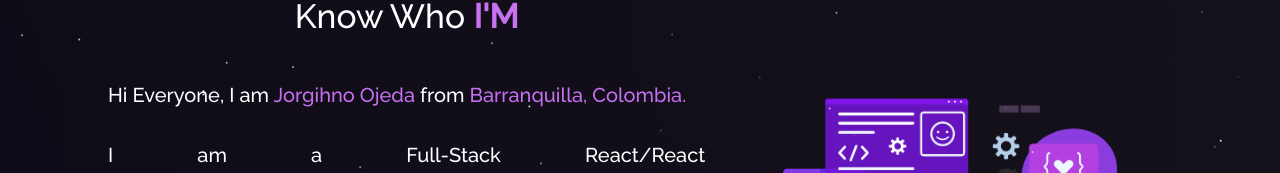
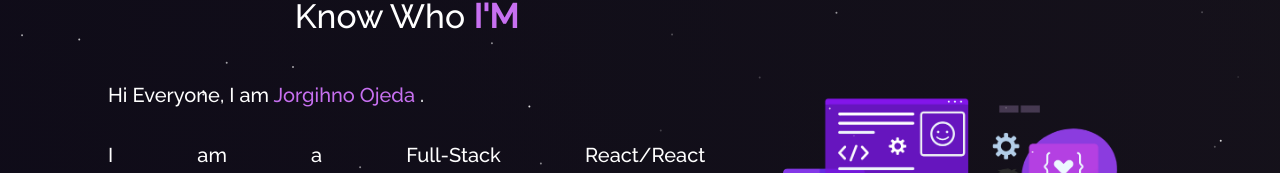
Before and after one commit to yoryi/portfolio, a Next.js app: page /about in a window 1280 px wide. Shown: the part 194-367 px from the top of the page. Built offline with nearby package versions, Linux system fonts and the light colour scheme.

Commit message:
chore: removed location

```diff
--- a/components/About/AboutCard.js
+++ b/components/About/AboutCard.js
@@ -8,8 +8,7 @@ function AboutCard() {
       <Card.Body>
         <blockquote className="blockquote mb-0">
           <p style={{ textAlign: "justify" }}>
-            Hi Everyone, I am <span className="purple"> Jorgihno Ojeda </span>
-            from <span className="purple"> Barranquilla, Colombia.</span>
+            Hi Everyone, I am <span className="purple"> Jorgihno Ojeda </span>.
             <br />
             <br />
             I am a Full-Stack React/React Native/Next.js/Node.js/AWS/Firebase
```
